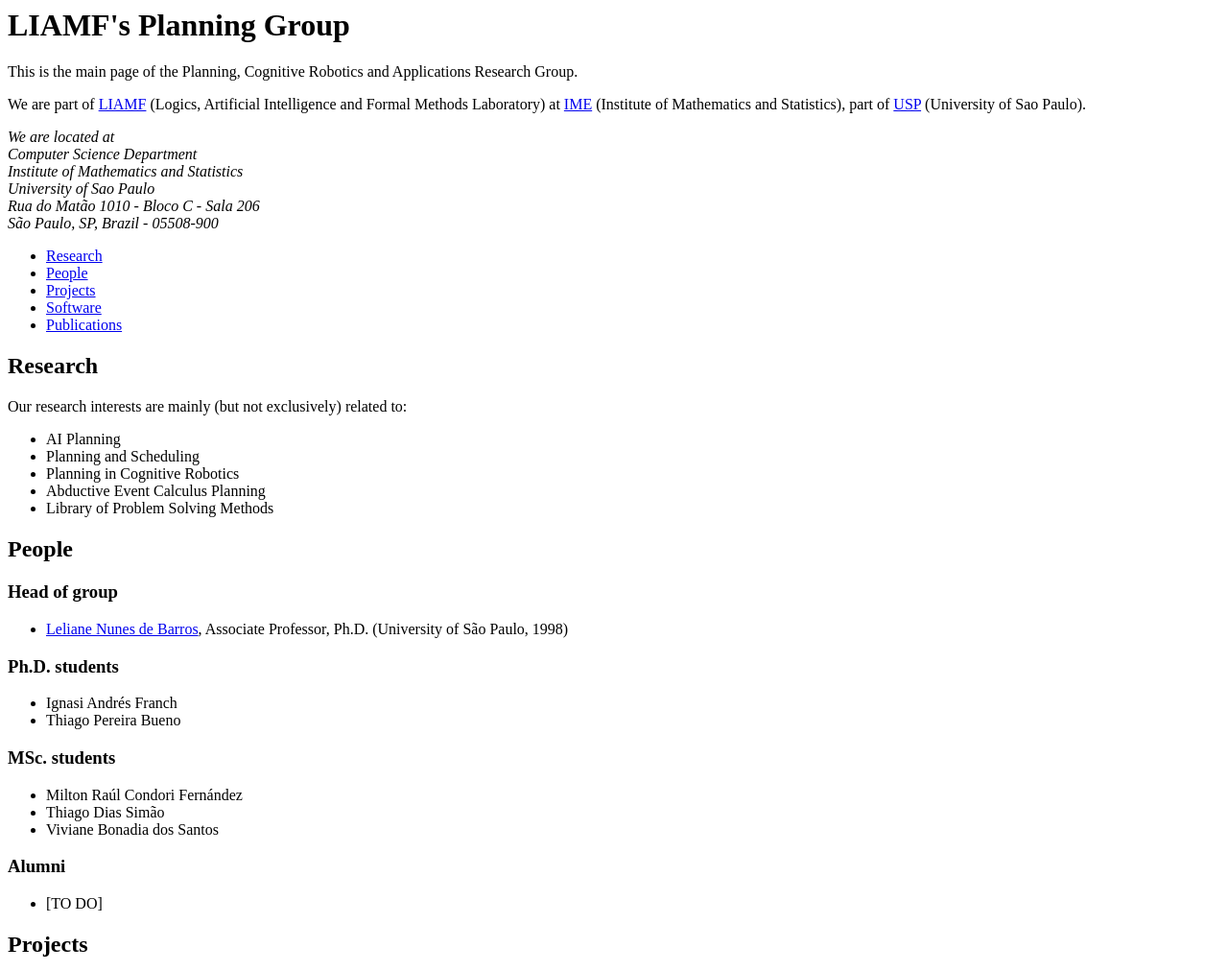
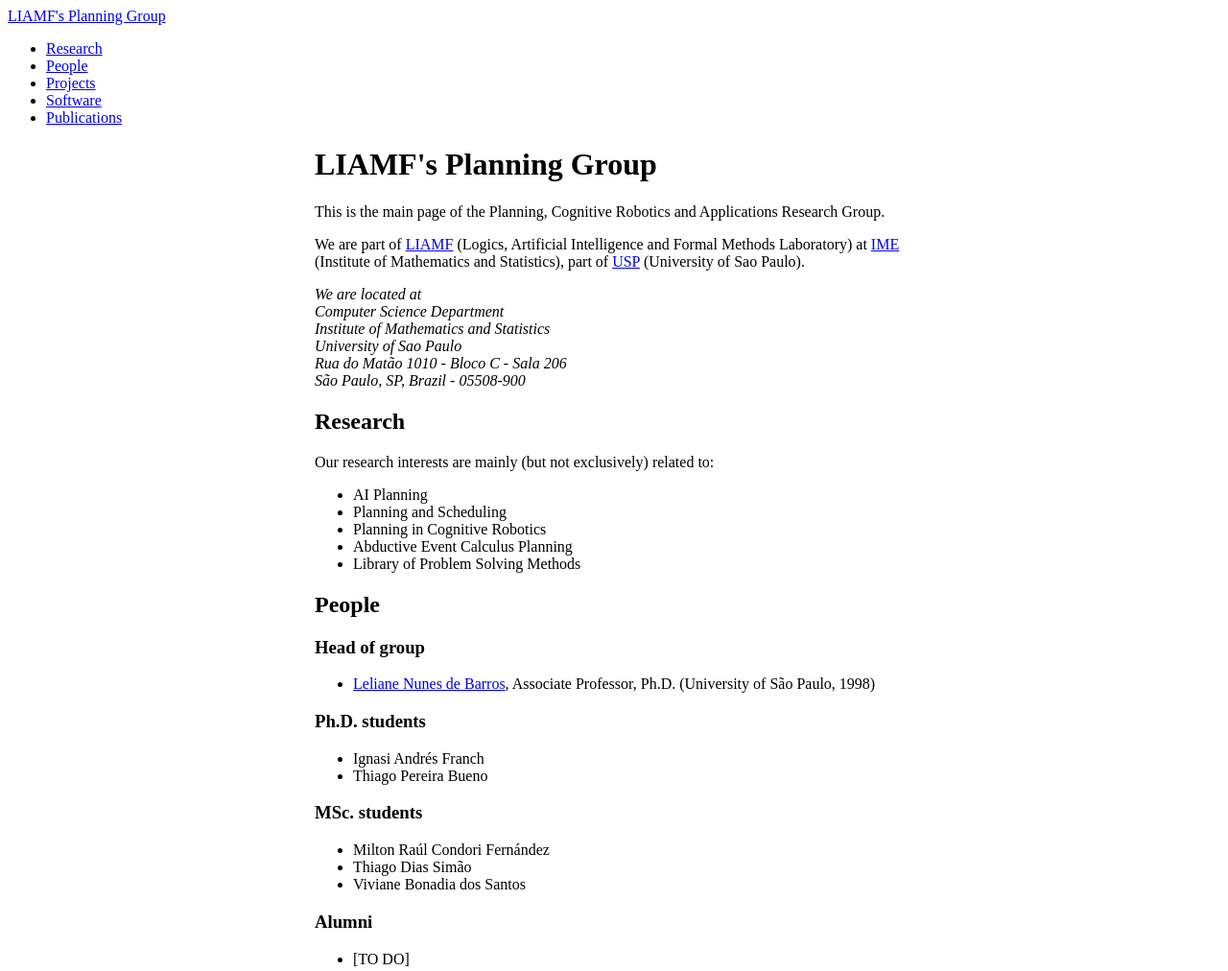
Before and after one commit to liamf-planning-group/liamf-planning-group.github.io, a plain HTML site: page index.html in a window 1280 px wide. Shown: the top 1012 px of the page at 96% size. Drawn offline with Linux system fonts and the light colour scheme.

Commit message:
Add CSS file and main.container

```diff
--- a/index.html
+++ b/index.html
@@ -3,9 +3,23 @@
 		<title>IME-USP · LIAMF's Planning Group</title>
 		<meta charset="utf-8">
 		<meta name="viewport" content="width=device-width, initial-scale=1">
+		<link rel="stylesheet" href="main.css">
 	</head>
 	<body>
 		<header>
+			<a href="#" class="logo">LIAMF's Planning Group</a>
+			<nav>
+				<ul>
+					<li><a href="#research">Research</a></li>
+					<li><a href="#people">People</a></li>
+					<li><a href="#projects">Projects</a></li>
+					<li><a href="#software">Software</a></li>
+					<li><a href="#publications">Publications</a></li>
+				</ul>
+			</nav>
+		</header>
+
+		<main class="container">
 			<h1>LIAMF's Planning Group</h1>
 			<p>
 				This is the main page of the Planning, Cognitive Robotics and Applications Research Group.
@@ -21,16 +35,6 @@
 				Rua do Matão 1010 - Bloco C - Sala 206<br>
 				São Paulo, SP, Brazil - 05508-900<br>
 			</address>
-			<nav>
-				<ul>
-					<li><a href="#research">Research</a></li>
-					<li><a href="#people">People</a></li>
-					<li><a href="#projects">Projects</a></li>
-					<li><a href="#software">Software</a></li>
-					<li><a href="#publications">Publications</a></li>
-				</ul>
-			</nav>
-		</header>
 
 			<section id="research">
 			<h2>Research</h2>
@@ -85,6 +89,7 @@
 			<section id="publications">
 				<h2>Publications</h2>
 			</section>
+		</main>
 
 		<footer>
 			<p>Copyright &copy; 2017 &middot; IME &middot; LIAMF's Planning Group</p>
--- /dev/null
+++ b/main.css
@@ -0,0 +1,13 @@
+* {
+	box-sizing: border-box;
+}
+
+html, body {
+	width: 100%;
+	height: 100%;
+}
+
+.container {
+	margin: 0 auto;
+	width: 50%;
+}
```
Lines whose indentation alone changed are shown as unchanged.
